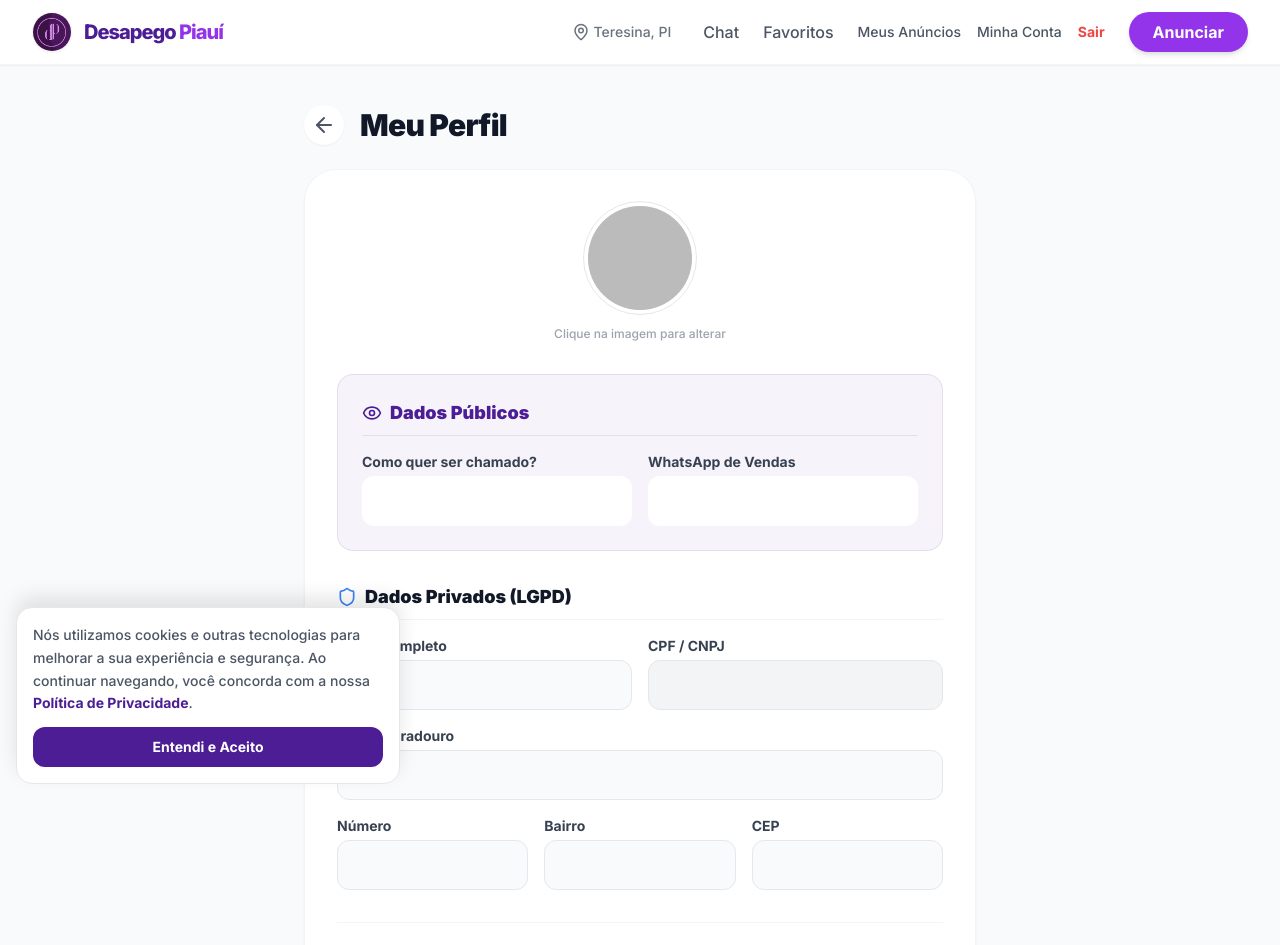
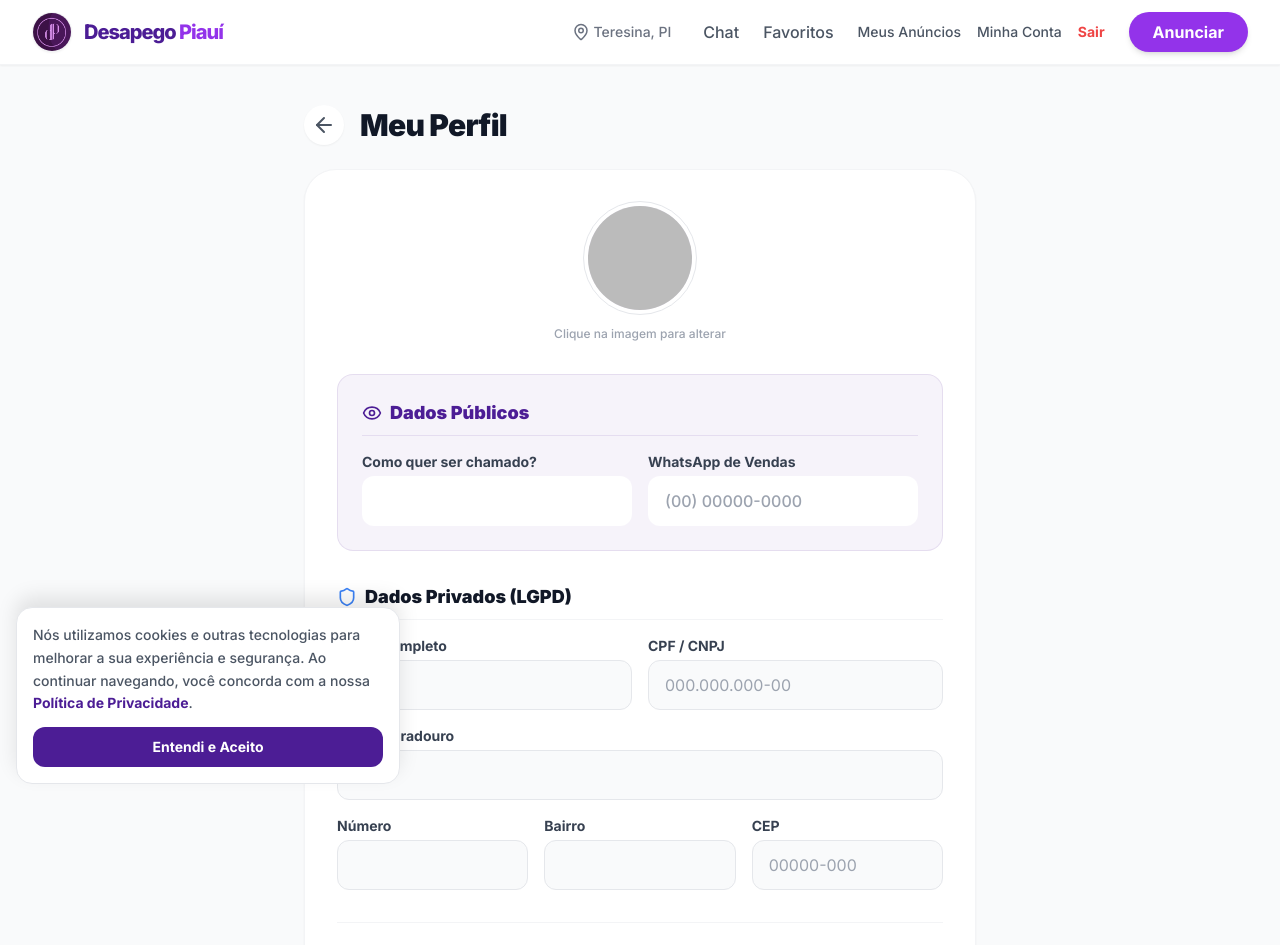
Before and after one commit to junior007x9/desapego-piaui, a Next.js app: page /perfil in a window 1280 px wide. Shown: the top 945 px of the page. Built offline with nearby package versions, Linux system fonts and the light colour scheme; no server answers; the database is empty; sample sign-in values are in the browser's storage.

Commit message:
feat: teste de perfil

```diff
--- a/app/perfil/page.tsx
+++ b/app/perfil/page.tsx
@@ -4,8 +4,39 @@ import { auth, db } from '@/lib/firebase'
 import { onAuthStateChanged, signOut } from 'firebase/auth'
 import { doc, getDoc, setDoc, serverTimestamp } from 'firebase/firestore'
 import { useRouter } from 'next/navigation'
-import { User, Save, Loader2, ArrowLeft, Trash2, Shield, Eye, Camera } from 'lucide-react'
+import { User, Save, Loader2, ArrowLeft, Trash2, Shield, Eye, Camera, Lock } from 'lucide-react'
 import Link from 'next/link'
+
+// ==========================================
+// MÁSCARAS DE FORMATAÇÃO
+// ==========================================
+const mascaraTelefone = (valor: string) => {
+  valor = valor.replace(/\D/g, '')
+  valor = valor.replace(/^(\d{2})(\d)/g, '($1) $2')
+  valor = valor.replace(/(\d)(\d{4})$/, '$1-$2')
+  return valor.substring(0, 15)
+}
+
+const mascaraDoc = (valor: string) => {
+  valor = valor.replace(/\D/g, '')
+  if (valor.length <= 11) {
+    valor = valor.replace(/(\d{3})(\d)/, '$1.$2')
+    valor = valor.replace(/(\d{3})(\d)/, '$1.$2')
+    valor = valor.replace(/(\d{3})(\d{1,2})$/, '$1-$2')
+  } else {
+    valor = valor.replace(/^(\d{2})(\d)/, '$1.$2')
+    valor = valor.replace(/^(\d{2})\.(\d{3})(\d)/, '$1.$2.$3')
+    valor = valor.replace(/\.(\d{3})(\d)/, '.$1/$2')
+    valor = valor.replace(/(\d{4})(\d)/, '$1-$2')
+  }
+  return valor.substring(0, 18)
+}
+
+const mascaraCep = (valor: string) => {
+  valor = valor.replace(/\D/g, '')
+  valor = valor.replace(/^(\d{5})(\d)/, '$1-$2')
+  return valor.substring(0, 9)
+}
 
 export default function PerfilPage() {
   const router = useRouter()
@@ -14,6 +45,9 @@ export default function PerfilPage() {
   const [deleting, setDeleting] = useState(false)
   const [uploadingFoto, setUploadingFoto] = useState(false)
   const [userAuth, setUserAuth] = useState<any>(null)
+
+  // TRAVA ANTI-FRAUDE
+  const [temDocSalvo, setTemDocSalvo] = useState(false)
 
   // Dados Públicos
   const [apelido, setApelido] = useState('')
@@ -43,7 +77,7 @@ export default function PerfilPage() {
         if (publicDoc.exists()) {
           const publicData = publicDoc.data()
           setApelido(publicData.nome || '')
-          setTelefone(publicData.telefone || '')
+          setTelefone(mascaraTelefone(publicData.telefone || ''))
           setFotoPerfil(publicData.fotoPerfil || user.photoURL || '')
         } else if (user.photoURL) {
            setFotoPerfil(user.photoURL)
@@ -53,8 +87,17 @@ export default function PerfilPage() {
         if (privateDoc.exists()) {
           const privateData = privateDoc.data()
           setNomeCompleto(privateData.nomeCompleto || '')
-          setDocumento(privateData.documento || '')
-          setCep(privateData.endereco?.cep || '')
+
+          // VERIFICA SE JÁ EXISTE UM CPF CADASTRADO E TRAVA O CAMPO
+          if (privateData.documento && privateData.documento.length > 5) {
+            setTemDocSalvo(true)
+            setDocumento(mascaraDoc(privateData.documento))
+          } else {
+            setTemDocSalvo(false)
+            setDocumento('')
+          }
+
+          setCep(mascaraCep(privateData.endereco?.cep || ''))
           setRua(privateData.endereco?.rua || '')
           setNumero(privateData.endereco?.numero || '')
           setBairro(privateData.endereco?.bairro || '')
@@ -111,6 +154,8 @@ export default function PerfilPage() {
 
     try {
       const telLimpo = telefone.replace(/\D/g, '')
+      const docLimpo = documento.replace(/\D/g, '')
+      const cepLimpo = cep.replace(/\D/g, '')
 
       await setDoc(doc(db, 'users', userAuth.uid), {
         nome: apelido,
@@ -124,9 +169,15 @@ export default function PerfilPage() {
 
       await setDoc(doc(db, 'users', userAuth.uid, 'privado', 'dados'), {
         nomeCompleto,
-        documento: documento.replace(/\D/g, ''),
-        endereco: { cep: cep.replace(/\D/g, ''), rua, numero, bairro, cidade, estado }
+        // Só atualiza o documento se o campo não estiver travado
+        ...( !temDocSalvo && { documento: docLimpo } ),
+        endereco: { cep: cepLimpo, rua, numero, bairro, cidade, estado }
       }, { merge: true })
+
+      // Após salvar com sucesso, se a pessoa digitou um CPF novo, a gente trava a tela pra ela não mexer mais
+      if (!temDocSalvo && docLimpo.length > 5) {
+         setTemDocSalvo(true)
+      }
 
       alert("Perfil atualizado com sucesso!")
       router.push('/meus-anuncios')
@@ -138,13 +189,10 @@ export default function PerfilPage() {
     }
   }
 
-  // NOVA LÓGICA DE EXCLUSÃO (LGPD: Congelamento de 30 dias)
   const handleDeleteAccount = async () => {
-    // Primeiro aviso para evitar cliques acidentais
     const confirmacao1 = window.confirm("ATENÇÃO: Você está prestes a iniciar o processo de exclusão da sua conta. Deseja continuar?")
     if (!confirmacao1) return;
 
-    // Segundo aviso com validade legal e explicação clara
     const textoLegal = "TERMO DE CONSENTIMENTO (LGPD):\n\n" +
                        "Ao confirmar, sua conta será desativada imediatamente e não ficará mais visível para novos negócios.\n\n" +
                        "A exclusão DEFINITIVA dos seus dados ocorrerá em um prazo de 30 DIAS. Este período de retenção é mantido exclusivamente para segurança, prevenção a fraudes e cumprimento de obrigações legais, conforme autorizado pela Lei Geral de Proteção de Dados.\n\n" +
@@ -155,24 +203,20 @@ export default function PerfilPage() {
 
     setDeleting(true)
     try {
-      // Calcula a data exata daqui a 30 dias
       const dataExclusao = new Date();
       dataExclusao.setDate(dataExclusao.getDate() + 30);
 
-      // Marca a conta pública como agendada para exclusão
       await setDoc(doc(db, 'users', userAuth.uid), {
         status: 'aguardando_exclusao',
         exclusaoAgendadaPara: dataExclusao,
         atualizadoEm: serverTimestamp()
       }, { merge: true });
 
-      // Marca o cofre de dados privados como agendado para exclusão
       await setDoc(doc(db, 'users', userAuth.uid, 'privado', 'dados'), {
         status: 'aguardando_exclusao',
         exclusaoAgendadaPara: dataExclusao
       }, { merge: true });
 
-      // Desloga o utilizador do dispositivo
       await signOut(auth);
 
       alert("Solicitação recebida com sucesso. Sua conta foi desativada e será excluída definitivamente em 30 dias.");
@@ -226,7 +270,14 @@ export default function PerfilPage() {
               </div>
               <div>
                 <label className="block text-sm font-bold text-gray-700 mb-1">WhatsApp de Vendas</label>
-                <input required type="text" value={telefone} onChange={e => setTelefone(e.target.value)} className="w-full px-4 py-3 bg-white border border-transparent rounded-xl focus:ring-2 focus:ring-primary outline-none transition font-medium" />
+                <input
+                  required
+                  type="text"
+                  value={telefone}
+                  onChange={e => setTelefone(mascaraTelefone(e.target.value))}
+                  className="w-full px-4 py-3 bg-white border border-transparent rounded-xl focus:ring-2 focus:ring-primary outline-none transition font-medium"
+                  placeholder="(00) 00000-0000"
+                />
               </div>
             </div>
           </div>
@@ -241,7 +292,25 @@ export default function PerfilPage() {
               </div>
               <div>
                 <label className="block text-sm font-bold text-gray-700 mb-1">CPF / CNPJ</label>
-                <input required readOnly type="text" value={documento} className="w-full px-4 py-3 bg-gray-100 text-gray-500 border border-gray-200 rounded-xl outline-none cursor-not-allowed" />
+                <div className="relative">
+                  <input
+                    required
+                    readOnly={temDocSalvo}
+                    type="text"
+                    value={documento}
+                    onChange={e => {
+                      if(!temDocSalvo) setDocumento(mascaraDoc(e.target.value))
+                    }}
+                    className={`w-full px-4 py-3 border border-gray-200 rounded-xl outline-none transition ${temDocSalvo ? 'bg-gray-100 text-gray-500 cursor-not-allowed' : 'bg-gray-50 focus:ring-2 focus:ring-primary'}`}
+                    placeholder="000.000.000-00"
+                  />
+                  {temDocSalvo && <Lock size={16} className="absolute right-4 top-1/2 -translate-y-1/2 text-gray-400" />}
+                </div>
+                {temDocSalvo && (
+                  <p className="text-[11px] text-gray-400 mt-1.5 font-bold flex items-center gap-1">
+                    Documento validado e protegido contra alterações.
+                  </p>
+                )}
               </div>
             </div>
 
@@ -260,7 +329,14 @@ export default function PerfilPage() {
               </div>
               <div className="col-span-2 md:col-span-1">
                 <label className="block text-sm font-bold text-gray-700 mb-1">CEP</label>
-                <input required type="text" value={cep} onChange={e => setCep(e.target.value)} className="w-full px-4 py-3 bg-gray-50 border border-gray-200 rounded-xl focus:ring-2 focus:ring-primary outline-none transition" />
+                <input
+                  required
+                  type="text"
+                  value={cep}
+                  onChange={e => setCep(mascaraCep(e.target.value))}
+                  className="w-full px-4 py-3 bg-gray-50 border border-gray-200 rounded-xl focus:ring-2 focus:ring-primary outline-none transition"
+                  placeholder="00000-000"
+                />
               </div>
             </div>
           </div>
```
